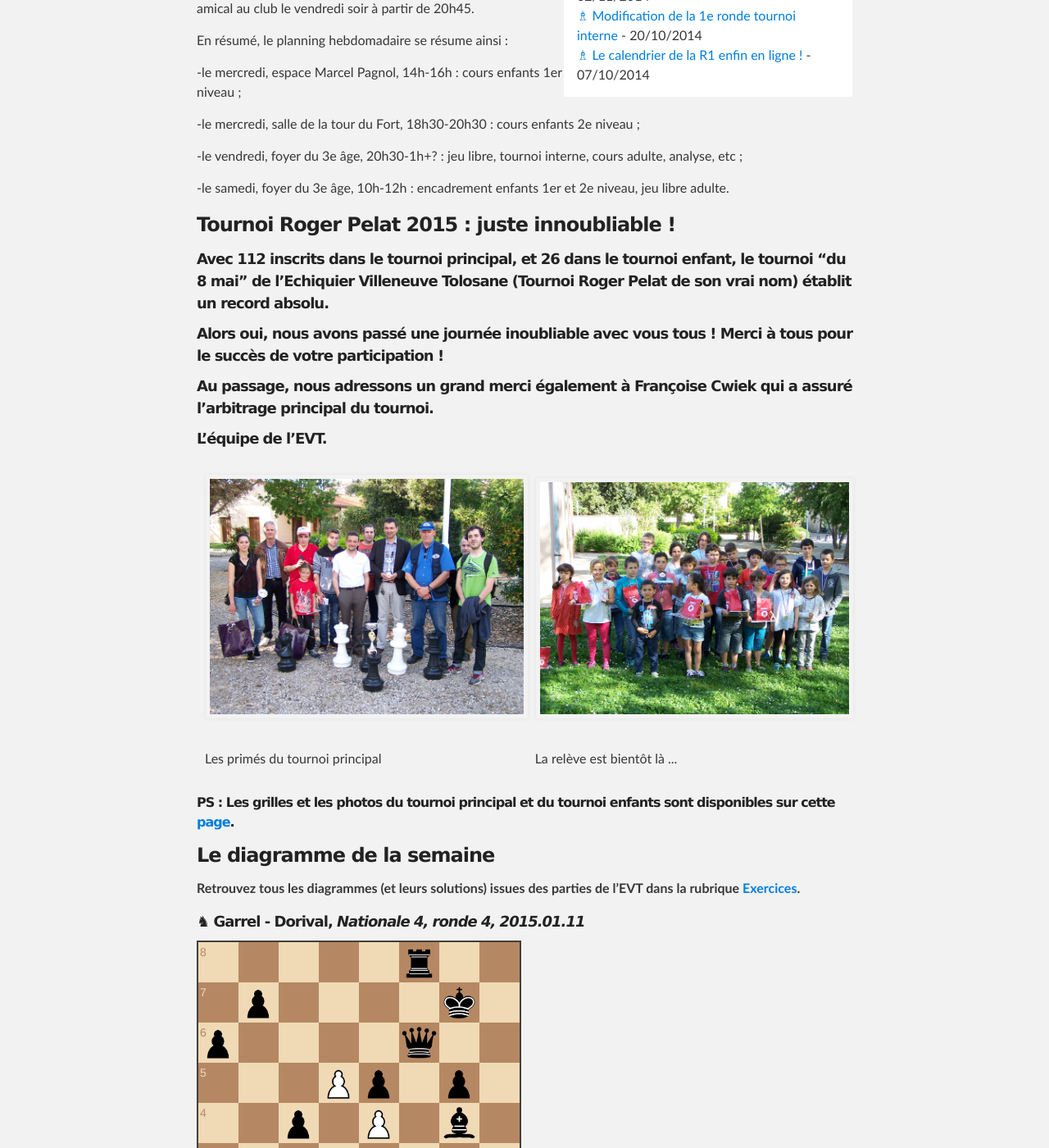
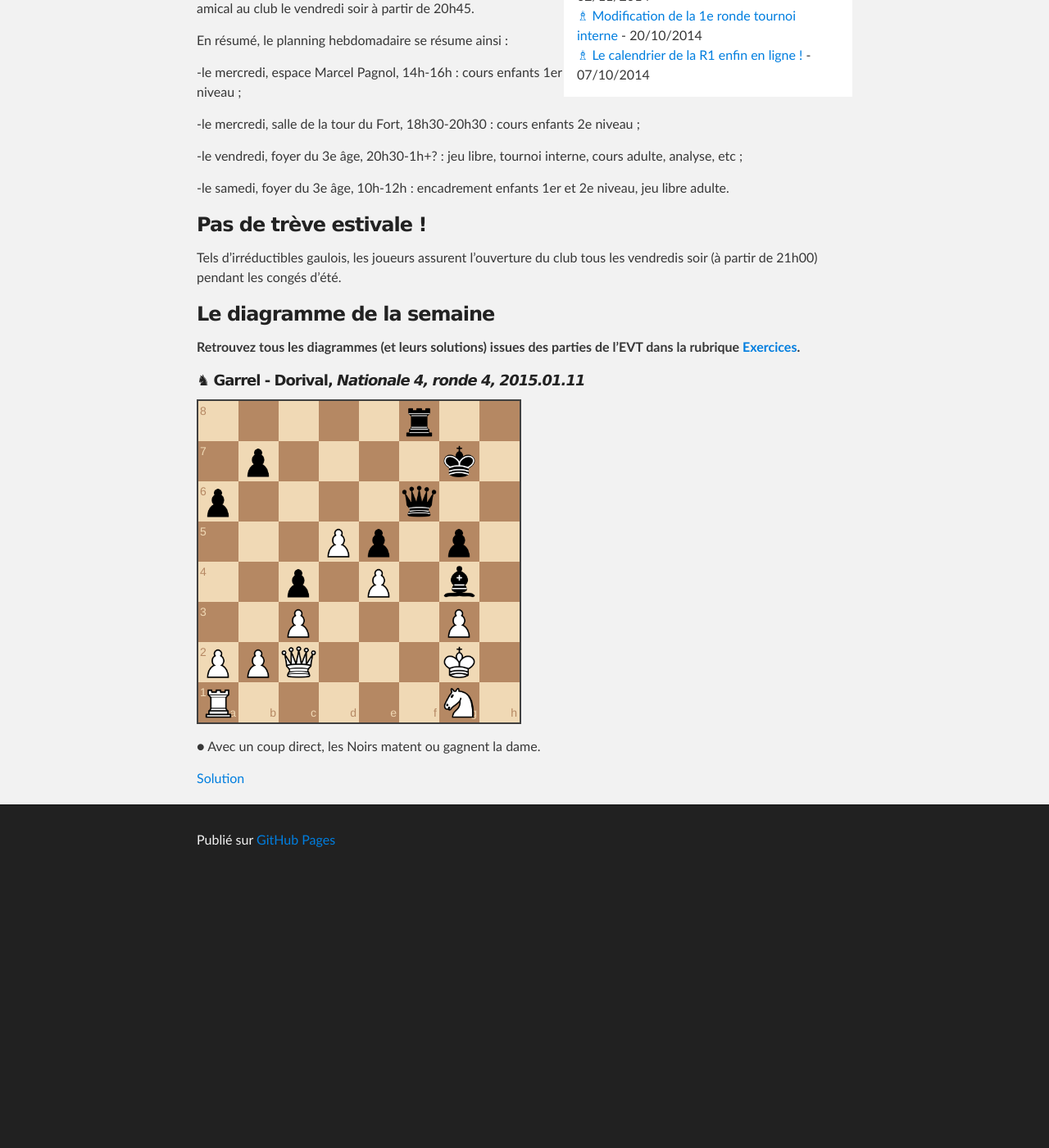
Before and after one commit to echiquier-villeneuve-tolosane/echiquier-villeneuve-tolosane.github.io, a Jekyll site: the page built from index.md, in a window 1280 px wide and 1400 px high, scrolled down 500 px. Shown: the whole window at 82% size. Built offline with Jekyll 4.4.1, drawn with Linux system fonts in a browser that asks for light colours; nearby versions of some CDN libraries; after the commit the page ends 1571 px from its top, so only the background shows below that.

Commit message:
Updated index.md

```diff
--- a/index.md
+++ b/index.md
@@ -4,6 +4,7 @@ root: .
 title: Accueil
 published: true
 ---
+
 
 ### Bienvenu(e) de l'EVT !###
 
@@ -21,37 +22,9 @@ En résumé, le planning hebdomadaire se résume ainsi :
 
 -le samedi, foyer du 3e âge, 10h-12h : encadrement enfants 1er et 2e niveau, jeu libre adulte.
 
-### Tournoi Roger Pelat 2015 : juste innoubliable !
+### Pas de trève estivale ! ###
 
-#####Avec 112 inscrits dans le tournoi principal, et 26 dans le tournoi enfant, le tournoi "du 8 mai" de l'Echiquier Villeneuve Tolosane (Tournoi Roger Pelat de son vrai nom) établit un record absolu.
-
-#####Alors oui, nous avons passé une journée inoubliable avec vous tous ! Merci à tous pour le succès de votre participation !
-
-#####Au passage, nous adressons un grand merci également à Françoise Cwiek qui a assuré l'arbitrage principal du tournoi.
-
-#####L'équipe de l'EVT.
-
-<table style="border: 0">
-<tr>
-<td style="border: 0">
-<img src="/images/100_7676.JPG" />
-</td>
-<td style="border: 0">
-<img src="/images/100_7674.JPG" />
-</td>
-</tr>
-<tr>
-<td style="border: 0">
-Les primés du tournoi principal
-</td>
-<td style="border: 0">
-La relève est bientôt là ...
-</td>
-</tr>
-</table>
-
-######PS : Les grilles et les photos du tournoi principal et du tournoi enfants sont disponibles sur cette [page](/tournoi-roger-pelat.html "page").
-
+Tels d'irréductibles gaulois, les joueurs assurent l'ouverture du club tous les vendredis soir (à partir de 21h00) pendant les congés d'été.
 
 ### Le diagramme de la semaine ###
 
```
